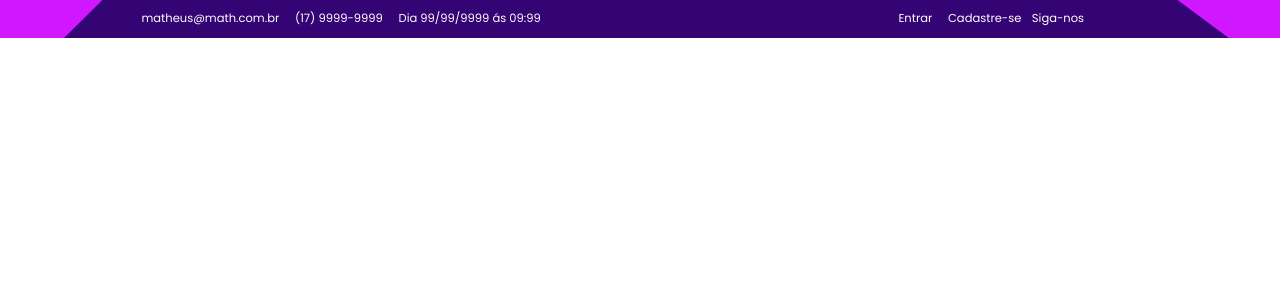
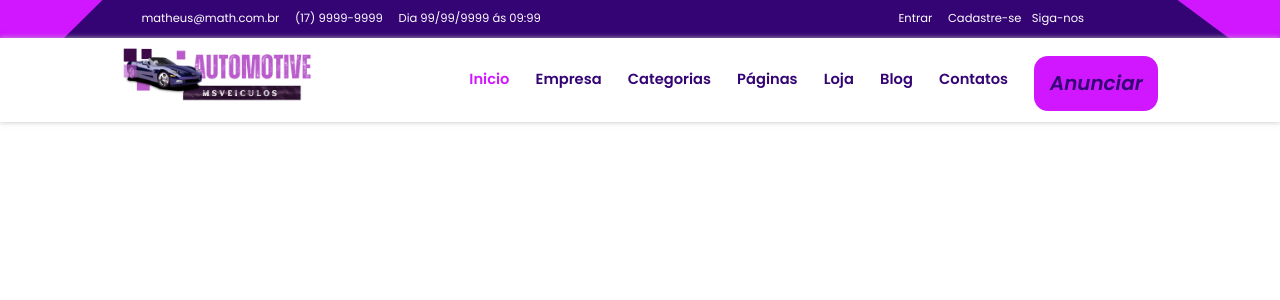
Before and after one commit to Mathxtt/projetos_ti28, a PHP site: page / in a window 1280 px wide. Shown: the top 300 px of the page. Run offline with PHP 8.4, Linux system fonts and the light colour scheme; some libraries are stand-ins or nearby versions.

Commit message:
-= MGVeículos =-
continuação da criação do site
fiz mais algumas coisas no CSS e  HTML

```diff
--- a/MG classificado de carros/css/estilo.css
+++ b/MG classificado de carros/css/estilo.css
@@ -110,5 +110,105 @@ html {
 }
 
 /* FIM CELULAR */
+/* fim -=-=-=- topo superior site */
 
-/* fim ******* topo superior site */
+/* -= INICIO CABEÇARIO DO SITE E NAV =- */
+
+.topo-menu-site{
+    display: flex;
+    align-items: center;
+    justify-content: space-between;
+    width: 100%;
+    position: sticky;
+    left: 0;
+    padding: 0.5rem 9.5%;
+    background: var(--cor-branca);
+    box-shadow: 0 0 5px rgb(190, 190, 190, 0.5),
+    0 0 5px rgb(190, 190, 190, 0.5);
+    z-index: 111;
+    transition: 0.4s ease;
+}
+
+.topo-menu-site.sticky{
+    padding: 0 9.5%;
+}
+
+.topo-menu-site .logo img{
+    width: 200px;
+}
+
+.topo-menu-site nav{
+    display: flex;
+    align-items: center;
+    justify-content: center;
+    gap: 2rem;
+}
+
+nav .menuSite ul li{
+    padding: 2.5rem 0.5rem;
+}
+
+nav .menuSite .menuLinks{
+    display: flex;
+    position: relative;
+    align-items: center;
+    justify-content: center;
+    gap: 1.5rem;
+}
+
+nav .menuSite .menuLinks li a{
+    position: relative;
+    color: var(--cor-escura);
+    font-size: 1.4rem;
+    font-weight: 600;
+}
+
+nav .meuAnunciar{
+    display: flex;
+    gap: 1.5rem;
+    align-items: center;
+}
+
+nav .menuAnunciar i{
+    font-size: 1.9rem;
+    color: var(--cor-escura);
+    cursor: pointer;
+}
+
+nav .menuAnunciar .addBtn{
+    background: var(--cor-pricipal);
+    font-size: 1.6rem;
+    padding: 1.2rem 1.5rem;
+    color: var(--cor-branca);
+    border-radius: 14px;
+    font-weight: 600;
+    cursor: pointer;
+    transition: 0.7s;
+}
+
+nav .menuAnunciar .addBtn:hover{
+    background: var(--cor-escura);
+    color: var(--cor-branca);
+}
+
+nav .menuAnunciar .addBtn:hover i,
+nav .menuAnunciar .addBtn i:hover{
+    color: var(--cor-branca);
+    padding-right: 0.5rem;
+}
+
+#menuBtn{
+    font-size: 3.5rem;
+}
+
+nav .menuAnunciar i:hover{
+    color: var(--cor-pricipal);
+}
+
+nav .menuSite ul li a:hover,
+nav .menuSite ul li a.active{
+    color: var(--cor-pricipal);
+}
+
+
+/* -= FIM CABEÇARIO DO SITE E nav =- */
--- a/MG classificado de carros/index.html
+++ b/MG classificado de carros/index.html
@@ -22,8 +22,8 @@
                 <!-- INICIO COLUNA 1 -->
                 <div class="col-1">
                     <span><i class='bx bxs-envelope'></i> matheus@math.com.br</span>
-                    <span><i class='bx bxs-phone-call' ></i> (17) 9999-9999</span>
-                    <span><i class='bx bx-alarm' ></i> Dia 99/99/9999 ás 09:99</span>
+                    <span><i class='bx bxs-phone-call'></i> (17) 9999-9999</span>
+                    <span><i class='bx bx-alarm'></i> Dia 99/99/9999 ás 09:99</span>
                 </div>
                 <!-- FIM COLUNA 1 -->
 
@@ -35,8 +35,8 @@
                     <div class="social">
                         <a href="" title=""><i class='bx bxl-facebook-circle'></i></a>
                         <a href="" title=""><i class='bx bxl-facebook-circle'></i></a>
-                        <a href="" title=""><i class='bx bxl-whatsapp' ></i></i></a>
-                        <a href="" title=""><i class='bx bxl-youtube' ></i></a>
+                        <a href="" title=""><i class='bx bxl-whatsapp'></i></i></a>
+                        <a href="" title=""><i class='bx bxl-youtube'></i></a>
                     </div>
                 </div>
                 <!-- FIM COLUNA 2 -->
@@ -48,6 +48,48 @@
     </div>
     <!-- FIM TOPO SUPERIOR SITE -->
 
+    <!-- INICIO DO CABEÇARIO DO SITE -->
+    <header class="topo-menu-site">
+
+        <figure class="logo">
+            <img src="img/banner6.png" alt="MGVEÍCULOS" >
+        </figure>
+
+        <!-- INICIO MENU LINK DO SITE -->
+        <nav>
+
+            <!-- INICIO LINKS DO SITE -->
+            <div class="menuSite">
+                <ul class="menuLinks">
+                    <li><a href="#" title="" class="active">Inicio</a></li>
+                    <li><a href="#" title="">Empresa</a></li>
+                    <li><a href="#" title="">Categorias</a></li>
+                    <li><a href="#" title="">Páginas</a></li>
+                    <li><a href="#" title="">Loja</a></li>
+                    <li><a href="#" title="">Blog</a></li>
+                    <li><a href="#" title="">Contatos</a></li>
+                </ul>
+            </div>
+            <!-- FIM LINKS DO SITE -->
+
+            <!-- INICIO BOTÃO DE ANUNCIAR -->
+            <div class="menuAnunciar">
+                <i class='bx bx-search'></i>
+                <i class='bx bx-cart-download cart'></i>
+                <button class="addBtn"> <i class='bx bx-plus-circle'> Anunciar</i></button>
+                <i class='bx bx-menu-alt-left' id="menuBtn"></i>
+            </div>
+            <!-- FIM BOTÃO DE ANUNCIAR -->
+
+        </nav>
+        <!-- FIM MENU LINK DO SITE -->
+
+    </header>
+    <!-- FIM DO CABEÇARIO DO SITE -->
+
+
+
+
 
     <script src="https://cdn.jsdelivr.net/npm/swiper@11/swiper-bundle.min.css"></script>
     <script src="js/ms.js"></script>
```
Also changed, not shown: MG classificado de carros/img/Logo2.png (added), MG classificado de carros/img/banner6.png (added), MG classificado de carros/img/logo1.png (added), MG classificado de carros/img/logo3.svg (added), MG classificado de carros/img/logo4.png (added), MG classificado de carros/img/logo5 - Copia.png (added), MG classificado de carros/img/logo5.png (added).
